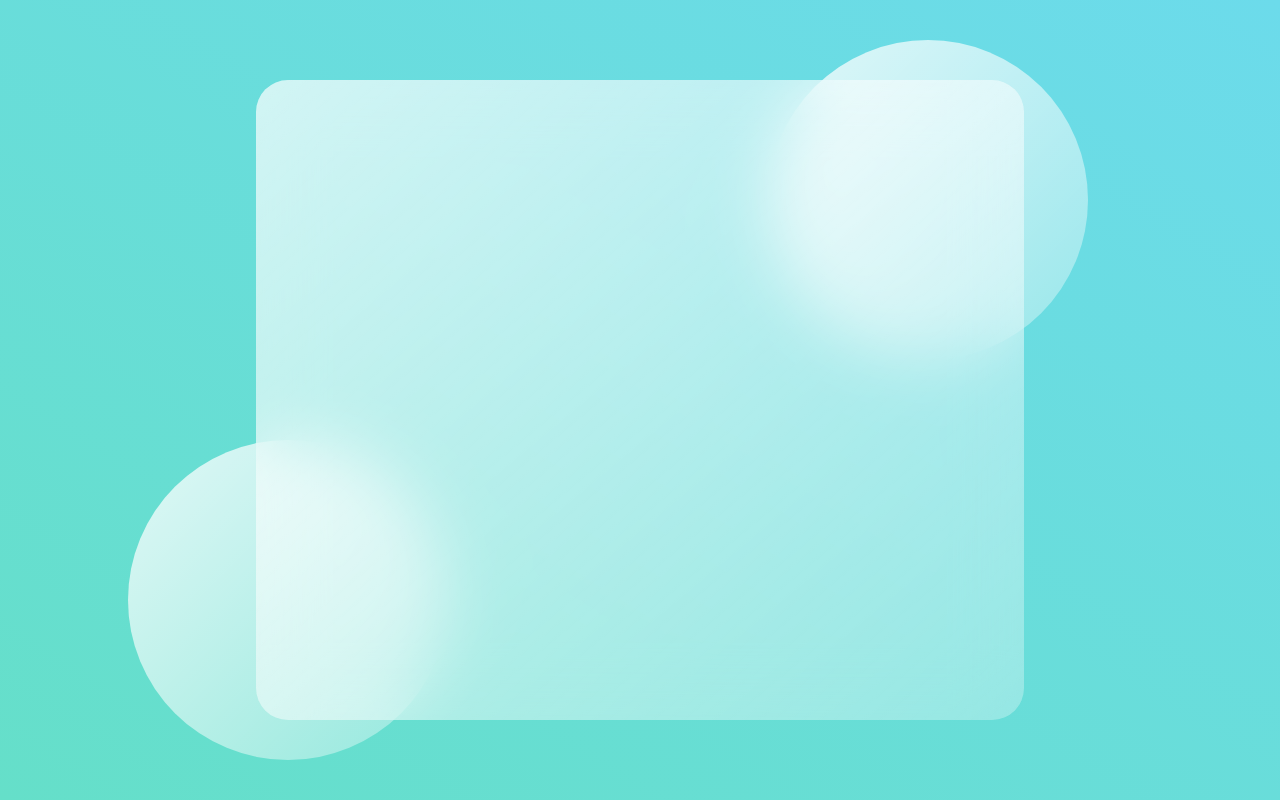
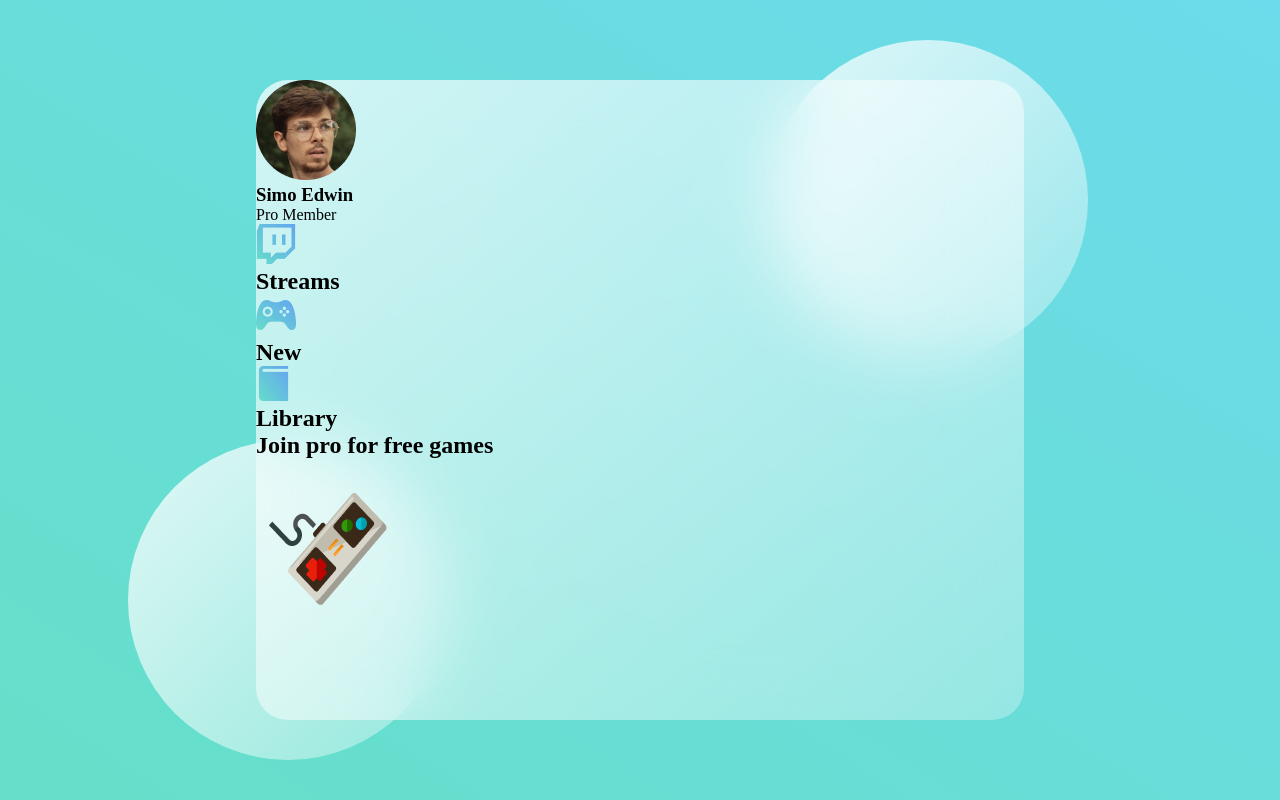
Before and after one commit to GaneshJainarain/Glass_Style_Website, a plain HTML site: page index.html in a window 1280 px wide. Drawn offline with Linux system fonts and the light colour scheme.

Commit message:
adding icons etc

```diff
--- a/index.html
+++ b/index.html
@@ -9,6 +9,33 @@
 <body>
     <main>
         <section class="glass">
+            <div class="dashboard">
+                <div class="user">
+                    <img src="images/avatar.png" alt=""/>
+                    <h3> Simo Edwin</h3>
+                    <p>Pro Member</p>
+                </div>
+                <div class="links">
+                    <div class="link">
+                        <img src="images/twitch.png" alt=""/>
+                        <h2>Streams</h2>
+                    </div>
+
+                <div class="links">
+                    <div class="link">
+                        <img src="images/upcoming.png" alt=""/>
+                        <h2>New</h2>
+                </div>
+                <div class="links">
+                    <div class="link">
+                        <img src="images/library.png" alt=""/>
+                        <h2>Library</h2>
+                </div>
+                <div class="pro">
+                    <h2>Join pro for free games</h2>
+                    <img src="images/controller.png" alt=""/>
+                </div>
+            </div>
 
         </section>
 
```
